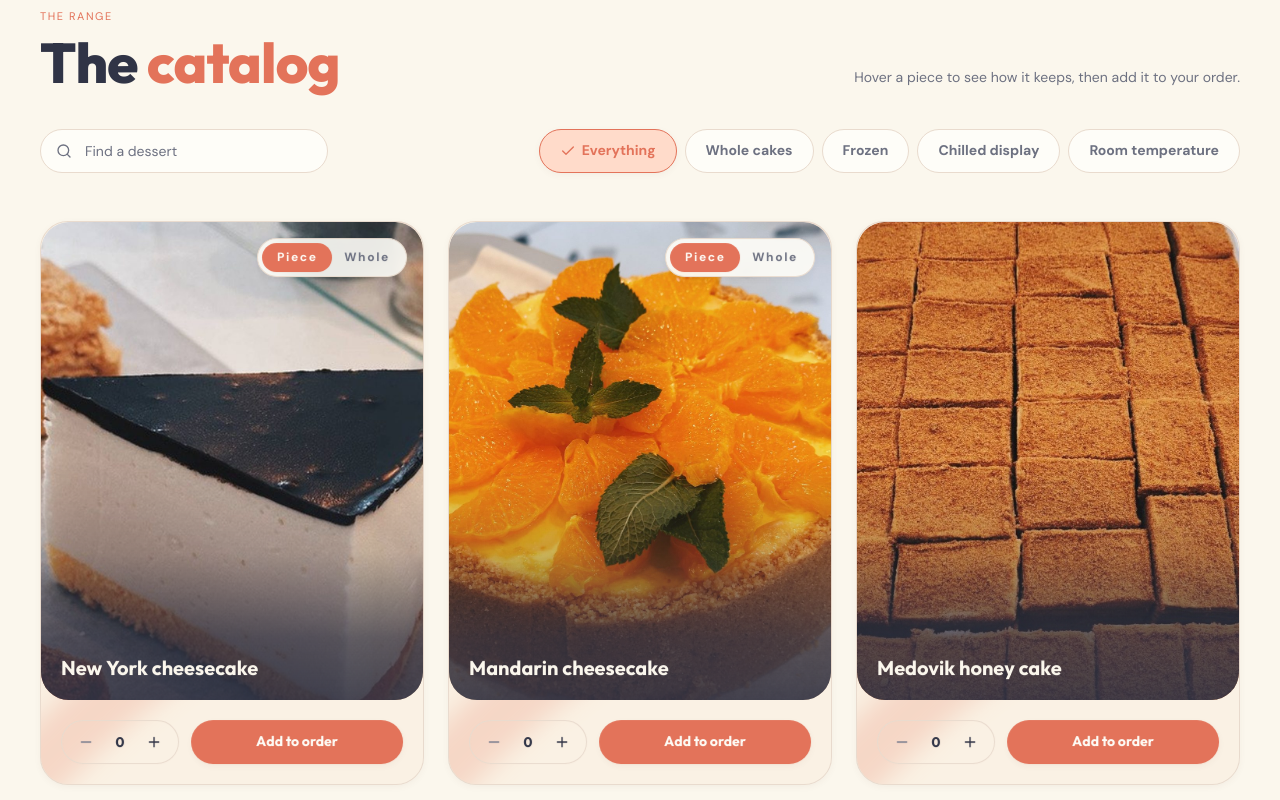
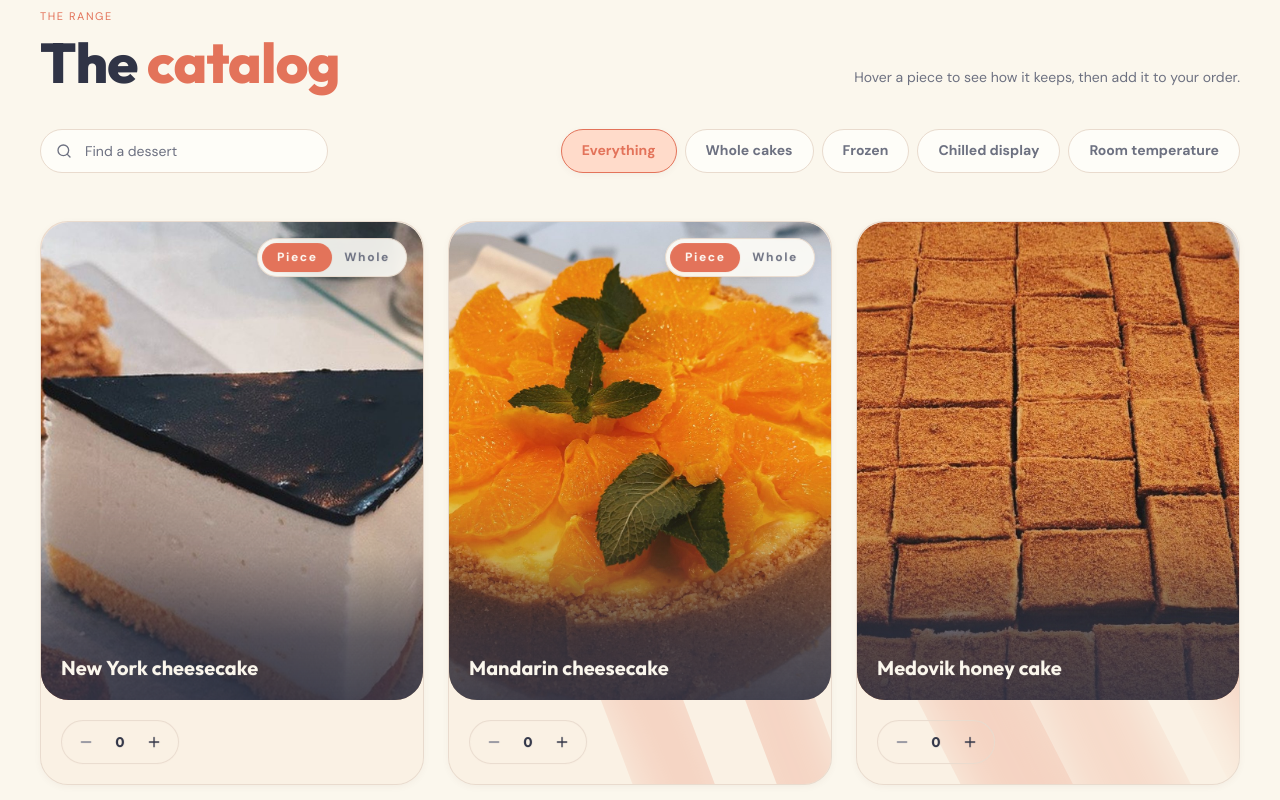
Before and after one commit to Rubicones/basic, a Next.js app: page /en in a window 1280 px wide. Shown: the part 960-1760 px from the top of the page. Built offline with nearby package versions, Linux system fonts and the light colour scheme.

Commit message:
design edits

```diff
--- a/src/app/(admin)/admin/(console)/layout.tsx
+++ b/src/app/(admin)/admin/(console)/layout.tsx
@@ -30,25 +30,37 @@ export default async function ConsoleLayout({ children }: { children: React.Reac
     <div className="min-h-screen">
       <header className="border-line bg-surface-raised border-b">
         <Container>
-          <div className="flex h-header flex-wrap items-center gap-x-6 gap-y-2">
-            <Link href="/admin" className="text-brand flex items-center gap-2.5">
+          {/* A floor rather than a fixed height, and the links scroll instead of
+              wrapping: on a phone the bar used to wrap to three lines inside a
+              72px box and print itself over the banner below. */}
+          <div className="flex min-h-header flex-wrap items-center gap-x-6 gap-y-2 py-3 sm:py-0">
+            <Link href="/admin" className="text-brand mr-auto flex shrink-0 items-center gap-2.5">
               <BlobMark size={24} />
               <span className="font-display text-body font-extrabold">console</span>
             </Link>
 
-            <nav aria-label="Console" className="flex flex-1 flex-wrap items-center gap-1">
+            <nav
+              aria-label="Console"
+              /* `flex-1` only from sm: at base it would set a zero flex-basis and the
+                 `w-full` that puts the links on their own line would never take. */
+              className="scrollbar-none -mx-4 order-last flex w-full items-center gap-1 overflow-x-auto px-4 sm:order-none sm:mx-0 sm:w-auto sm:flex-1 sm:flex-wrap sm:overflow-visible sm:px-0"
+            >
               {NAV.map((item) => (
                 <Link
                   key={item.href}
                   href={item.href}
-                  className="text-body-sm text-content-secondary hover:bg-surface-brand hover:text-brand rounded-pill px-3 py-1.5 transition-surface"
+                  className="text-body-sm text-content-secondary hover:bg-surface-brand hover:text-brand shrink-0 rounded-pill px-3 py-1.5 transition-surface"
                 >
                   {item.label}
                 </Link>
               ))}
             </nav>
 
-            <form action="/admin/auth/sign-out" method="post" className="flex items-center gap-3">
+            <form
+              action="/admin/auth/sign-out"
+              method="post"
+              className="flex shrink-0 items-center gap-3"
+            >
               {demo && (
                 <span className="bg-surface-brand text-brand-hover text-micro rounded-pill px-3 py-1 uppercase">
                   Demo data
--- a/src/components/site/catalog.tsx
+++ b/src/components/site/catalog.tsx
@@ -1,7 +1,7 @@
 "use client";
 
 import { useEffect, useMemo, useRef, useState } from "react";
-import { Container, Grid, IconCheck, IconClose, IconSearch, Section, Stack } from "@/components/ui";
+import { Container, Grid, IconClose, IconSearch, Section, Stack } from "@/components/ui";
 import { cx } from "@/components/ui/cx";
 import { ProductCard } from "./product-card";
 import { FORMATS, PRODUCTS, type Format } from "@/lib/catalog/products";
@@ -175,14 +175,7 @@ export function Catalog({ locale, t }: { locale: Locale; t: Messages }) {
                         : "border-line-control bg-surface-raised text-content-secondary hover:border-brand hover:text-brand",
                     )}
                   >
-                    <span className="flex items-center gap-1.5">
-                      {on && (
-                        <span className="badge-pop flex">
-                          <IconCheck size={16} />
-                        </span>
-                      )}
-                      {tab.label}
-                    </span>
+                    {tab.label}
                   </button>
                 );
               })}
--- a/src/components/site/product-card.tsx
+++ b/src/components/site/product-card.tsx
@@ -118,7 +118,7 @@ export function ProductCard({ product, index, locale, t, priority }: Props) {
             className="card-waves text-brand absolute inset-0 z-0 hidden sm:block"
           >
             <div className="bg-surface-page absolute inset-0" />
-            <WavePattern />
+            <WavePattern seed={product.slug} />
           </div>
 
           <div className="relative z-10">
@@ -161,18 +161,12 @@ export function ProductCard({ product, index, locale, t, priority }: Props) {
                 />
 
                 <div className="absolute inset-x-0 bottom-0 p-5">
-                  <div className="hidden items-end justify-between gap-4 sm:flex">
-                    <h3 className="font-display text-title text-content-on-photo font-bold text-balance">
-                      {product.name[locale]}
-                    </h3>
-                    <span className="font-display text-content-on-photo shrink-0 overflow-hidden font-bold">
-                      {/* Keyed so a change restarts the slide, the way
-                          AnimatePresence did in the reference. */}
-                      <span key={variant} className="value-slide block text-body-sm">
-                        {priceLabel}
-                      </span>
-                    </span>
-                  </div>
+                  {/* The name only. The price used to sit here as well as under the
+                      photo; one card, one price, and it belongs with the control
+                      that changes it. */}
+                  <h3 className="font-display text-title text-content-on-photo hidden font-bold text-balance sm:block">
+                    {product.name[locale]}
+                  </h3>
 
                   <div id={`d-${product.slug}`} className="card-reveal">
                     <div>
@@ -389,9 +383,24 @@ export function ProductCard({ product, index, locale, t, priority }: Props) {
               valueLabel={fill(t.order.lineQuantity, { name: product.name[locale] })}
             />
 
-            <Button variant="solidWipe" onClick={() => cart.add(product.slug, variant)} fullWidth>
-              {variant === "whole" ? t.catalog.addWhole : t.catalog.add}
-            </Button>
+            {/*
+              The price, where "add to order" was.
+              The stepper's + is the add: a button that said so as well was a
+              second control for one action, and it cost the card the only place
+              the price could be read at a glance. No "per piece" / "whole cake"
+              beside it either — the toggle above already says which one is
+              priced, and the drawer spells it out.
+            */}
+            <span className="justify-self-end overflow-hidden">
+              {/* Keyed so a change restarts the slide, the way AnimatePresence
+                  did in the reference. */}
+              <span
+                key={variant}
+                className="value-slide font-display text-display-sm block font-bold tabular-nums"
+              >
+                {priceLabel}
+              </span>
+            </span>
           </div>
         </div>
       </div>
--- a/src/components/site/wave-pattern.tsx
+++ b/src/components/site/wave-pattern.tsx
@@ -1,46 +1,122 @@
 /**
  * The brand's ribbon motif, revealed behind the photograph as the card opens.
  *
- * Three broad blurred strokes running from the lower left to the upper right,
- * exactly as the reference drew them. The drift is CSS (`wave-drift`), driven by
- * the card's open state rather than by a prop, so this stays a server component
- * with no JavaScript of its own.
+ * The reference drew three fixed strokes and used them on every card, so a grid
+ * of eighteen showed the same wallpaper eighteen times — the giveaway that the
+ * decoration was printed rather than made. Here each card draws its own: the
+ * strokes enter at different heights, bend by different amounts, leave at
+ * different angles, and the whole set sits at a slightly different tilt.
+ *
+ * The variation is seeded from the product's slug, so it is stable. The same card
+ * looks the same on every render and on both sides of hydration — random here
+ * means "unlike its neighbours", not "different each time you look".
  */
 
-const WAVES = [
-  "M-90 500 C 30 450 72 350 190 285 S 355 150 485 34",
-  "M-145 420 C -8 378 48 278 164 214 S 338 78 460 -42",
-  "M-210 325 C -65 300 14 208 125 143 S 286 22 420 -105",
-];
+const VIEWBOX = 400;
+const CENTRE = VIEWBOX / 2;
 
-export function WavePattern() {
+/**
+ * Half the card's diagonal, plus room for the blur. The ribbons are drawn in a
+ * centred space and then rotated, so they have to be long enough to still cross
+ * the card at any angle — otherwise a rotation of 40° leaves a bare corner.
+ */
+const REACH = 340;
+
+export function WavePattern({ seed }: { seed: string }) {
+  const random = mulberry32(hash(seed));
+
+  // The whole set turns. Before this every card ran lower-left to upper-right,
+  // which is what made eighteen different drawings still look like one stencil.
+  const angle = random() * 360;
+  const id = `wave-${hash(seed).toString(36)}`;
+
+  /* The gap between ribbons, and where the middle one sits relative to centre.
+     Kept close to the stroke width on purpose: the reference's ribbons nearly
+     touched, and the blur smeared the three into one wash rather than leaving
+     three stripes with cream between them. */
+  const gap = 62 + random() * 24;
+  const drift = (random() - 0.5) * 120;
+
+  const strokes = [-1, 0, 1].map((band) => {
+    // Drawn as a band running left to right through the centred space; the angle
+    // is applied to the group, so this stays one simple shape to reason about.
+    const offset = band * gap + drift + (random() - 0.5) * 34;
+    const y0 = offset + (random() - 0.5) * 40;
+    const y1 = offset + (random() - 0.5) * 40;
+
+    // Two bends, opposed, so one ribbon is lazy and the next is eager.
+    const bend1 = (random() - 0.5) * 150;
+    const bend2 = (random() - 0.5) * 150;
+
+    return {
+      d:
+        `M${-REACH} ${round(y0)} ` +
+        `C${round(-REACH * 0.45)} ${round(y0 + bend1)}, ` +
+        `${round(-REACH * 0.1)} ${round(offset - bend1 * 0.5)}, ` +
+        `${round(REACH * 0.15)} ${round(offset)} ` +
+        `S${round(REACH * 0.6)} ${round(offset + bend2)}, ` +
+        `${REACH} ${round(y1)}`,
+      width: 62 + random() * 18,
+      opacity: 0.36 + random() * 0.16,
+    };
+  });
+
   return (
     <svg
       className="absolute inset-0 h-full w-full"
-      viewBox="0 0 400 400"
+      viewBox={`0 0 ${VIEWBOX} ${VIEWBOX}`}
       preserveAspectRatio="xMidYMid slice"
       aria-hidden="true"
       focusable="false"
     >
       <defs>
-        <filter id="wave-soft" x="-50%" y="-50%" width="200%" height="200%">
-          <feGaussianBlur stdDeviation="9" />
+        {/* Per-card id. The reference hardcoded one, so eighteen cards declared
+            eighteen filters with the same name and every one of them resolved to
+            whichever happened to be first in the document. */}
+        {/* Room for the blur to spread: at stdDeviation 18 a region of 200% clips
+            the softest part of the edge and gives the ribbon a visible boundary. */}
+        <filter id={id} x="-75%" y="-75%" width="250%" height="250%">
+          <feGaussianBlur stdDeviation="18" />
         </filter>
       </defs>
       <g className="wave-drift">
-        {WAVES.map((d) => (
+        <g transform={`translate(${CENTRE} ${CENTRE}) rotate(${round(angle)})`}>
+          {strokes.map((stroke) => (
             <path
-            key={d}
-            d={d}
+              key={stroke.d}
+              d={stroke.d}
               fill="none"
               stroke="currentColor"
-            strokeWidth={46}
+              strokeWidth={round(stroke.width)}
               strokeLinecap="round"
-            opacity={0.44}
-            filter="url(#wave-soft)"
+              opacity={round(stroke.opacity, 2)}
+              filter={`url(#${id})`}
             />
           ))}
+        </g>
       </g>
     </svg>
   );
 }
+
+const round = (value: number, places = 1) => Number(value.toFixed(places));
+
+/** FNV-1a. Short, stable, and no dependency for what is decoration. */
+function hash(value: string): number {
+  let h = 2166136261;
+  for (let i = 0; i < value.length; i += 1) {
+    h = Math.imul(h ^ value.charCodeAt(i), 16777619);
+  }
+  return h >>> 0;
+}
+
+/** Mulberry32: one seeded generator, so the same slug always draws the same card. */
+function mulberry32(seed: number): () => number {
+  let state = seed;
+  return () => {
+    state = (state + 0x6d2b79f5) | 0;
+    let t = Math.imul(state ^ (state >>> 15), 1 | state);
+    t = (t + Math.imul(t ^ (t >>> 7), 61 | t)) ^ t;
+    return ((t ^ (t >>> 14)) >>> 0) / 4294967296;
+  };
+}
```
Also changed, not shown: src/components/ui/dialog.tsx (+61 -24 lines), src/styles/globals.css (+80 -1 lines), 2 other files (tests, documents, lock files or other folders). Lines whose indentation alone changed are shown as unchanged.
